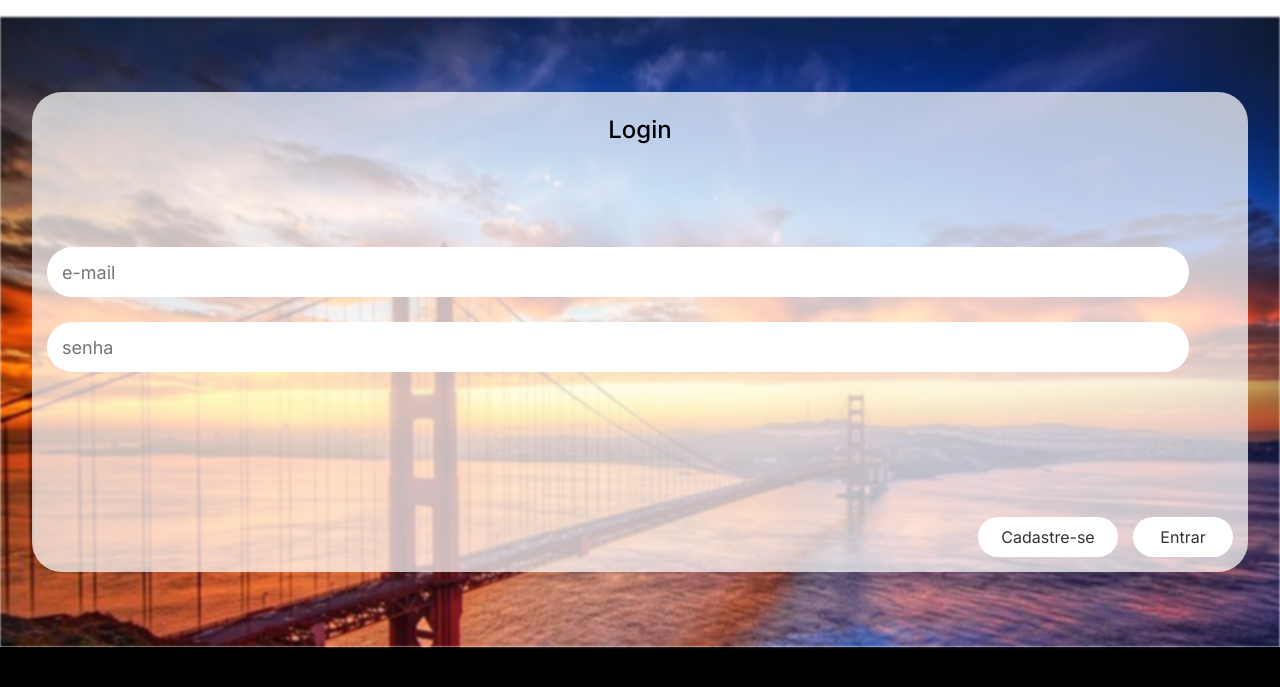
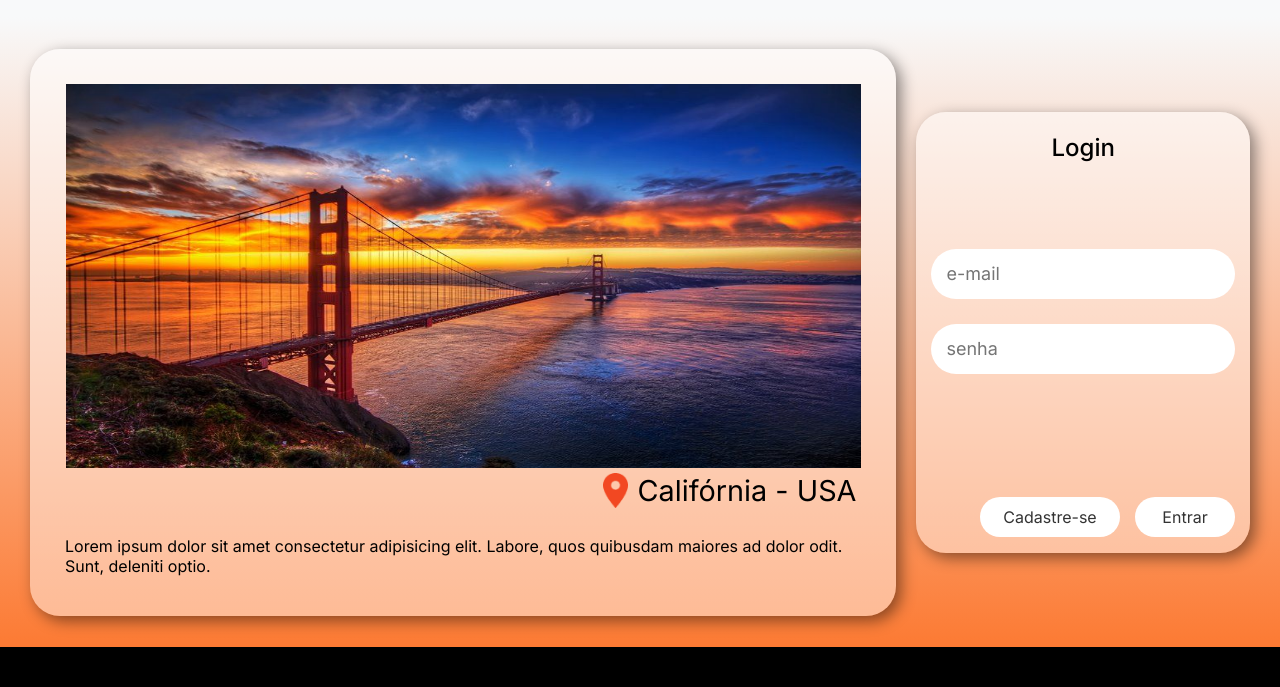
Before and after one commit to JoaoMoraes28/travelLog-Front, a plain HTML site: page index.html in a window 1280 px wide. Shown: the part 63-750 px from the top of the page. Drawn offline with Linux system fonts and the light colour scheme; files whose address does not match are found by name.

Commit message:
Reponsividade para demais telas finalizadas, iniciar testes e estruturação do JS

```diff
--- a/css/style_index.css
+++ b/css/style_index.css
@@ -1,13 +1,19 @@
+/* DISPOSITIVOS PARA FAZER O MEDIA DE RESPONSIVIDADE MOBILE
+GALAXY28,
+IPHONE SE  */
+
 * {
     padding: 0;
     margin: 0;
     box-sizing: border-box;
-    font-family: "Inter", sans-serif;;
+    font-family: "Inter", sans-serif;
+    ;
 }
 
 body {
     width: 100vw;
     height: 100vh;
+    background-color: #F8F9FA;
 }
 
 header {
@@ -44,7 +50,6 @@ main {
     height: 100%;
     background-repeat: no-repeat;
     background-size: cover;
-    filter: blur(1.3px);
     animation: slide 50s infinite;
 }
 
@@ -52,43 +57,43 @@ main {
 
     0%,
     14% {
-        background-image: url(/img/goldenGateMobile.jpg);
+        background-image: url(/img/goldenGate.jpg);
         background-position: 15% 0%;
     }
 
     15%,
     29% {
-        background-image: url(/img/esfingeMobile.jpg);
+        background-image: url(/img/esfinge.jpg);
         background-position: 40% 0%;
     }
 
     30%,
     44% {
-        background-image: url(/img/torreEiffelMobile.jpg);
+        background-image: url(/img/torreEiffel.webp);
         background-position: 70% 0%;
     }
 
     45%,
     59% {
-        background-image: url(/img/cristoRedentorMobile.jpg);
+        background-image: url(/img/cristoRedentor.jpg);
         background-position: 0% 0%;
     }
 
     60%,
     74% {
-        background-image: url(/img/louvreMobile.jpg);
+        background-image: url(/img/louvre.jpg);
         background-position: 50% 0%;
     }
 
     75%,
     89% {
-        background-image: url(/img/monteFujiMobile.jpg);
+        background-image: url(/img/monteFuji.jpg);
         background-position: 45% 0%;
     }
 
     90%,
     100% {
-        background-image: url(/img/sydneyMobile.jpg);
+        background-image: url(/img/sydney.jpg);
         background-position: 40% 0%;
     }
 }
@@ -107,6 +112,7 @@ main {
     padding: 15px;
     border-radius: 30px;
     background-color: rgba(255, 255, 255, 0.719);
+    box-shadow: 5px 10px 15px rgb(0, 0, 0);
 }
 
 #cardLogin span {
@@ -320,7 +326,7 @@ main {
     justify-content: center;
     width: 100%;
     margin-bottom: 10px;
-    font-size: 1.4rem;
+    font-size: 1.1rem;
 }
 
 .containerButton {
@@ -347,3 +353,89 @@ footer {
     height: 90px;
     background-color: black;
 }
+
+
+@media (min-width: 768px) {
+    #cardLogin {
+        width: 50%;
+        height: 50%;
+    }
+
+    #cardRegister {
+        width: 60%;
+        height: 65%;
+    }
+
+    #cardResultRegister {
+        width: 55%;
+        height: 15%;
+    }
+}
+
+@media (min-width: 1280px) {
+    .backgroundImg {
+        display: none;
+    }
+
+    .containerCard {
+        display: flex;
+        flex-direction: column;
+        width: calc(80% - 20px);
+        height: 90%;
+        padding: 35px 15px 0px 15px;
+        border-radius: 30px;
+        background-color: rgba(255, 255, 255, 0.459);
+        box-shadow: 5px 5px 15px rgba(0, 0, 0, 0.459);
+    }
+
+    .containerImg {
+        display: flex;
+        flex-direction: column;
+        align-items: center;
+        width: 100%;
+        height: 85%;
+    }
+
+    .containerImg img {
+        width: 95%;
+        height: 85%;
+    }
+
+    .containerLocation {
+        display: flex;
+        justify-content: end;
+        align-items: center;
+        width: 100%;
+        height: 10%;
+        padding-right: 25px;
+        gap: 10px;
+        font-size: 1.8rem;
+    }
+
+    .containerLocation img {
+        width: 25px;
+        height: 35px;
+    }
+
+    .containerCard p {
+        width: 100%;
+        height: 15%;
+        padding: 0px 15px 0px 20px;
+    }
+
+    main {
+        padding: 0px 30px 0px 30px;
+        gap: 20px;
+        background: #FC7A33;
+        background: linear-gradient(0deg, rgba(252, 122, 51, 1) 0%, rgba(248, 249, 250, 1) 100%);
+    }
+
+    #cardLogin {
+        position: static;
+        width: 30%;
+        height: 70%;
+        background-color: rgba(255, 255, 255, 0.459);
+        box-shadow: 5px 5px 15px rgba(0, 0, 0, 0.459);
+    }
+
+}
```
